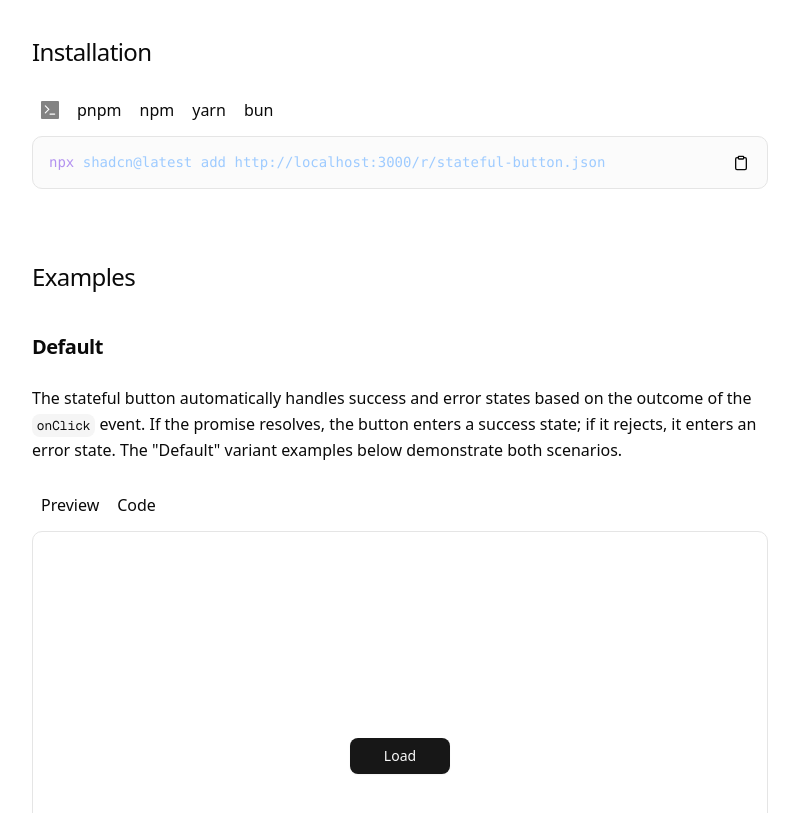
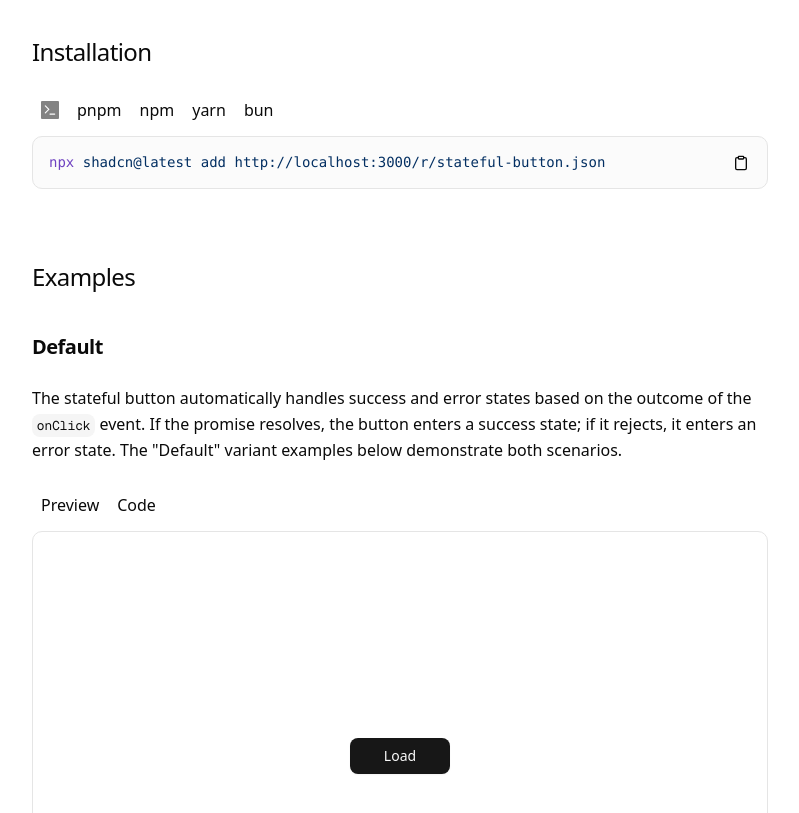
Before and after one commit to nanyx95/Stateful-Button-React, a Next.js app: page / in a window 1280 px wide. Shown: the part 1200-2013 px from the top of the page, without its empty margins (240-1039 px from the left). Built offline with nearby package versions, Linux system fonts and the light colour scheme.

Commit message:
refactor(code-block): improve shiki integration for dark/light theme support

```diff
--- a/components/code-block.tsx
+++ b/components/code-block.tsx
@@ -1,16 +1,17 @@
 'use client';
 
-import { useCallback, useEffect, useState, type JSX } from 'react';
-import { Fragment, jsx, jsxs } from 'react/jsx-runtime';
-import { toJsxRuntime } from 'hast-util-to-jsx-runtime';
+import { useCallback, useEffect, useState } from 'react';
 import { Button } from '@/components/ui/button';
 import { Check, Clipboard } from 'lucide-react';
-import { codeToHast, type BundledLanguage, type BundledTheme } from 'shiki';
+import { codeToHtml, type BundledLanguage, type BundledTheme } from 'shiki';
 import { cn } from '@/lib/utils';
 
 export type CodeBlockProps = {
 	lang?: BundledLanguage;
-	theme?: BundledTheme;
+	themes?: {
+		dark: BundledTheme;
+		light: BundledTheme;
+	};
 	maxHeight?: number;
 	maxWidth?: number;
 	textSize?: number;
@@ -20,28 +21,12 @@ export type CodeBlockProps = {
 	showLineNumbers?: boolean;
 };
 
-/**
- * Syntax Highlights code using Shiki and converts it to JSX elements.
- * @param code - The source code string.
- * @param lang - Language for syntax highlighting.
- * @param theme - Theme for syntax highlighting.
- * @returns JSX element containing highlighted code.
- */
-async function highlightCode(code: string, lang: BundledLanguage, theme: BundledTheme): Promise<JSX.Element> {
-	try {
-		const hast = await codeToHast(code, { lang, theme });
-		return toJsxRuntime(hast, { Fragment, jsx, jsxs }) as JSX.Element;
-	} catch {
-		return <span className="text-neutral-100">{code}</span>;
-	}
-}
-
-/**
- * CodeBlock component renders syntax-highlighted code with optional copy-to-clipboard button and line numbers.
- */
 export default function CodeBlock({
-	lang = 'ts',
-	theme = 'github-dark', // Default theme github-dark. You can find all available themes at https://shiki.matsu.io/themes
+	lang = 'tsx',
+	themes = {
+		dark: 'github-dark',
+		light: 'github-light'
+	},
 	maxHeight,
 	maxWidth,
 	textSize,
@@ -51,7 +36,7 @@ export default function CodeBlock({
 	showLineNumbers = true
 }: CodeBlockProps) {
 	const [copied, setCopied] = useState(false);
-	const [highlightedContent, setHighlightedContent] = useState<JSX.Element | null>(null);
+	const [highlightedContent, setHighlightedContent] = useState<string | null>(null);
 
 	const codeText = typeof children === 'string' ? children : String(children);
 	const lines = codeText.split('\n').length;
@@ -60,7 +45,7 @@ export default function CodeBlock({
 	useEffect(() => {
 		let isMounted = true;
 
-		highlightCode(codeText, lang, theme).then((highlighted) => {
+		codeToHtml(codeText, { lang, themes, defaultColor: 'light-dark()' }).then((highlighted) => {
 			if (isMounted) {
 				setHighlightedContent(highlighted);
 			}
@@ -69,7 +54,7 @@ export default function CodeBlock({
 		return () => {
 			isMounted = false;
 		};
-	}, [codeText, lang, theme]);
+	}, [codeText, lang, themes]);
 
 	const containerStyle: React.CSSProperties = maxWidth ? { maxWidth: `${maxWidth}px` } : {};
 
@@ -120,9 +105,11 @@ export default function CodeBlock({
 					)}
 					<div className="flex-1">
 						{highlightedContent ? (
-							<div className="[&>pre]:!border-none [&>pre]:!bg-transparent [&>pre]:!p-4" data-lang={lang}>
-								{highlightedContent}
-							</div>
+							<div
+								className="[&>pre]:!border-none [&>pre]:!bg-transparent [&>pre]:!p-4"
+								data-lang={lang}
+								dangerouslySetInnerHTML={{ __html: highlightedContent }}
+							/>
 						) : (
 							<pre className="p-4 text-neutral-100">
 								<code>{codeText}</code>
--- a/package.json
+++ b/package.json
@@ -19,7 +19,6 @@
 		"@xstate/react": "^6.0.0",
 		"class-variance-authority": "^0.7.1",
 		"clsx": "^2.1.1",
-		"hast-util-to-jsx-runtime": "^2.3.6",
 		"lucide-react": "^0.541.0",
 		"next": "15.5.0",
 		"next-themes": "^0.4.6",
```
Also changed, not shown: 1 other file (tests, documents, lock files or other folders).
